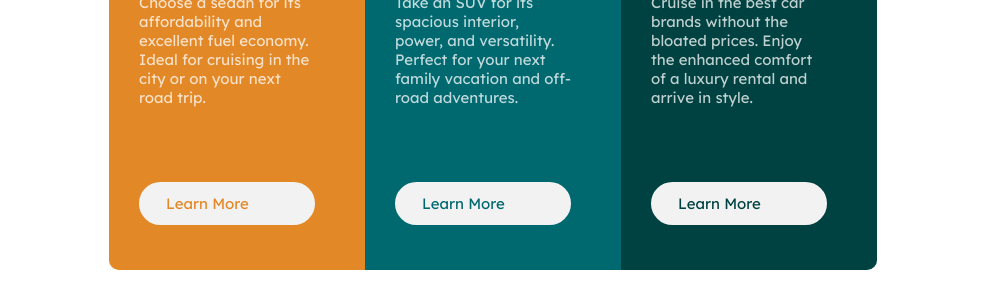
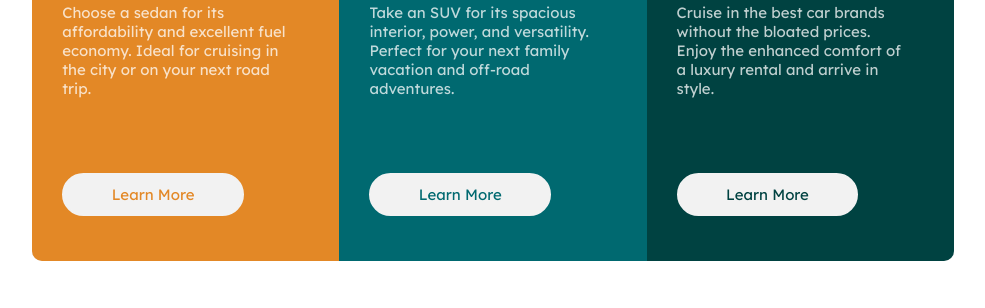
Before and after one commit to dzaky-fadh/3-column-preview-card-component, a plain HTML site: page index.html in a window 1536 px wide. Shown: the part 342-650 px from the top of the page, without its empty margins (275-1260 px from the left). Drawn offline with Linux system fonts and the light colour scheme.

Commit message:
Edit Button CSS

```diff
--- a/style.css
+++ b/style.css
@@ -78,8 +78,10 @@ section {
 }
 
 .btn {
+  width: 60%;
+  text-align: center;
   display: inline-block;
-  padding: 10px 25px;
+  padding: 10px 15px;
   background-color: var(--very-light-gray);
   border-radius: 25px;
   outline: none;
@@ -117,7 +119,7 @@ section {
 
 @media (min-width: 900px) {
   main {
-    width: 50%;
+    width: 60%;
     grid-template-columns: repeat(2, 1fr);
     grid-template-areas:
       'sedans suvs'
@@ -125,6 +127,7 @@ section {
   }
 
   .btn {
+    width: 100%;
     text-align: center;
     margin-top: 60px;
   }
@@ -137,7 +140,7 @@ section {
   }
 
   .btn {
-    text-align: inherit;
+    width: 80%;
     margin-bottom: 15px;
   }
 }
```
